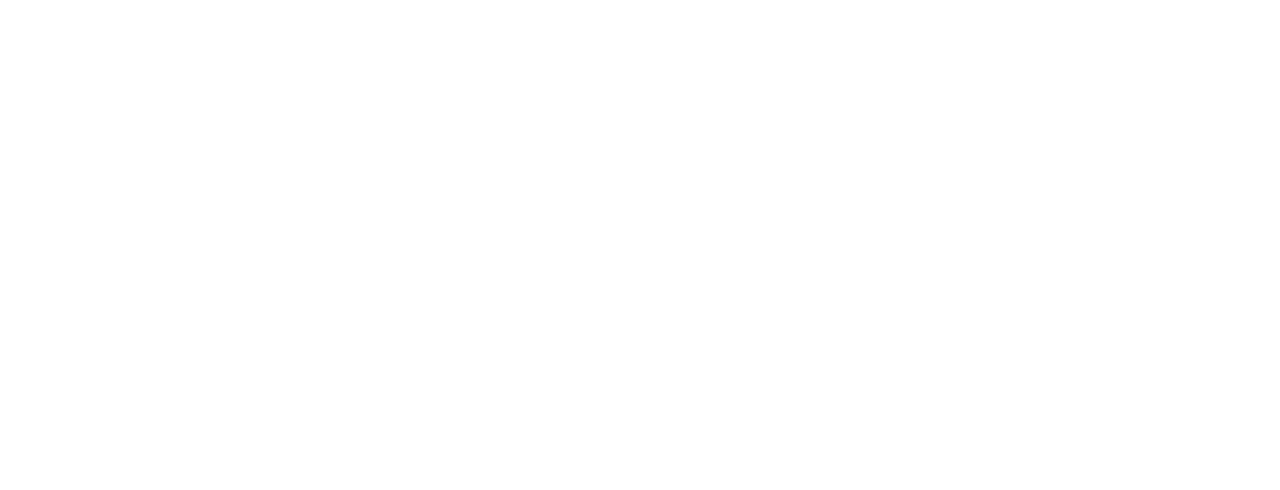
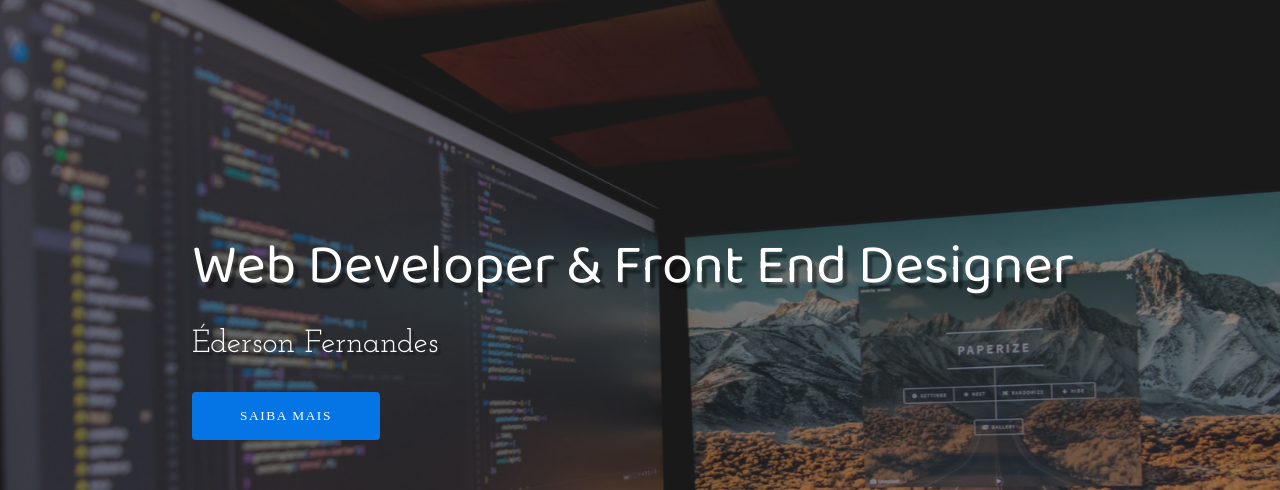
Before and after one commit to edersonfq/portifolio, a plain HTML site: page index.html in a window 1280 px wide. Shown: the top 490 px of the page. Drawn offline with Linux system fonts and the light colour scheme.

Commit message:
:package: header

```diff
--- a/index.html
+++ b/index.html
@@ -5,10 +5,27 @@
     <meta http-equiv="X-UA-Compatible" content="IE=edge">
     <meta name="viewport" content="width=device-width, initial-scale=1.0">
     <link rel="stylesheet" href="style.css">
-
-    <title>Portifólio</title>
+    <link rel="apple-touch-icon" sizes="180x180" href="imagens/apple-touch-icon.png">
+    <link rel="icon" type="image/png" sizes="32x32" href="imagens/favicon-32x32.png">
+    <link rel="icon" type="image/png" sizes="16x16" href="imagens/favicon-16x16.png">
+    <link rel="manifest" href="/site.webmanifest">
+    <title>Portfólio</title>
 </head>
 <body>
+    <div class="container">
+        <header>
+            <div class="img-wrapper">
+                <img src="imagens/bg.jpg" alt="">
+            </div>
+            <div class="banner">
+                <h1>Web Developer & Front End Designer</h1>
+                <p>Éderson Fernandes</p>
+                <button>Saiba mais</button>
+            </div>
+
+        </header>
+    </div>
+
 
 </body>
 </html>
--- a/style.css
+++ b/style.css
@@ -1,3 +1,96 @@
 @import url('https://fonts.googleapis.com/css2?family=Baloo+Da+2:wght@400;500;600;700&family=Josefin+Slab:ital,wght@0,200;0,300;0,400;1,200;1,300;1,400&family=Mulish:ital,wght@0,200;0,300;0,400;0,500;1,200;1,300;1,400&display=swap');
 
 @import url("https://cdnjs.cloudflare.com/ajax/libs/font-awesome/5.12.0-2/css/all.min.css");
+
+*{
+    margin: 0;
+    padding: 0;
+}
+
+header{
+    width: 100%;
+    height: 100vh;
+    overflow: hidden;
+    position: relative;
+}
+
+.img-wrapper{
+    width: 100%;
+    height: 100%;
+    overflow: hidden;
+    background-color: rgba(0,0,0,0.8);
+}
+
+.img-wrapper img{
+    width: 100%;
+    height: 100%;
+    object-fit: cover;
+    opacity: 0.5;
+    animation: zoom 20s;
+}
+
+@keyframes zoom{
+    0%{
+        transform: scale(1.3);
+    }
+    100%{
+        transform: scale(1);
+    }
+}
+
+
+.banner{
+    position: absolute;
+    top: 30%;
+    left: 15%;
+}
+
+.banner h1{
+    color: white;
+    font-size: 3.5rem;
+    font-family: "Baloo Da 2", serif;
+    font-weight: 200;
+    text-shadow: .3rem .4rem 2px rgba(0,0,0,0.4);
+    line-height: 3.5rem;
+    margin-bottom: 2rem;
+    opacity: 0;
+    animation: moveBanner 1s 0.5s forwards;
+}
+
+.banner p{
+    font-family: "Josefin Slab", serif;
+    color: white;
+    font-size: 2rem;
+    text-shadow: .2rem .2rem 2px rgba(0,0,0,0.4);
+    margin-bottom: 2rem;
+    opacity: 0;
+    animation: moveBanner 1s 0.7s forwards;
+}
+
+.banner button{
+    font-family: "Muli", serif;
+    color: white;
+    text-transform: uppercase;
+    letter-spacing: .1rem;
+    background: #0575E6;
+    padding: 1rem 3rem;
+    border: none;
+    border-radius: 4px;
+    cursor: pointer;
+    opacity: 0;
+    animation: moveBanner 1s 0.9s forwards;
+}
+
+.banner button:hover{
+    color: black;
+}
+
+@keyframes moveBanner{
+    0%{
+        transform: translateY(10rem) rotateY(-30deg);
+    }
+    100%{
+        transform: translateY(0) rotateY(0);
+        opacity: 1;
+    }
+}
```
Also changed, not shown: imagens/android-chrome-192x192.png (renamed from android-chrome-192x192.png), imagens/android-chrome-512x512.png (renamed from android-chrome-512x512.png), imagens/apple-touch-icon.png (renamed from apple-touch-icon.png), imagens/bg.jpg (added), imagens/favicon-16x16.png (renamed from favicon-16x16.png), imagens/favicon-32x32.png (renamed from favicon-32x32.png), site.webmanifest, 1 other file.
